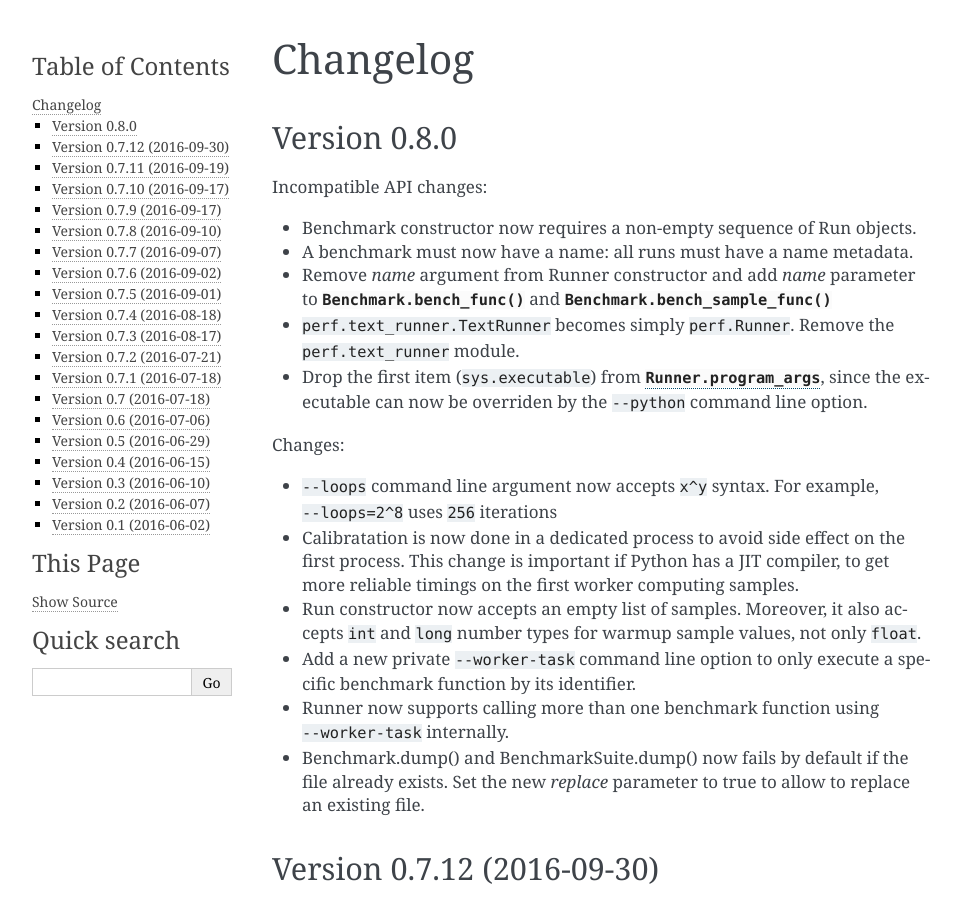
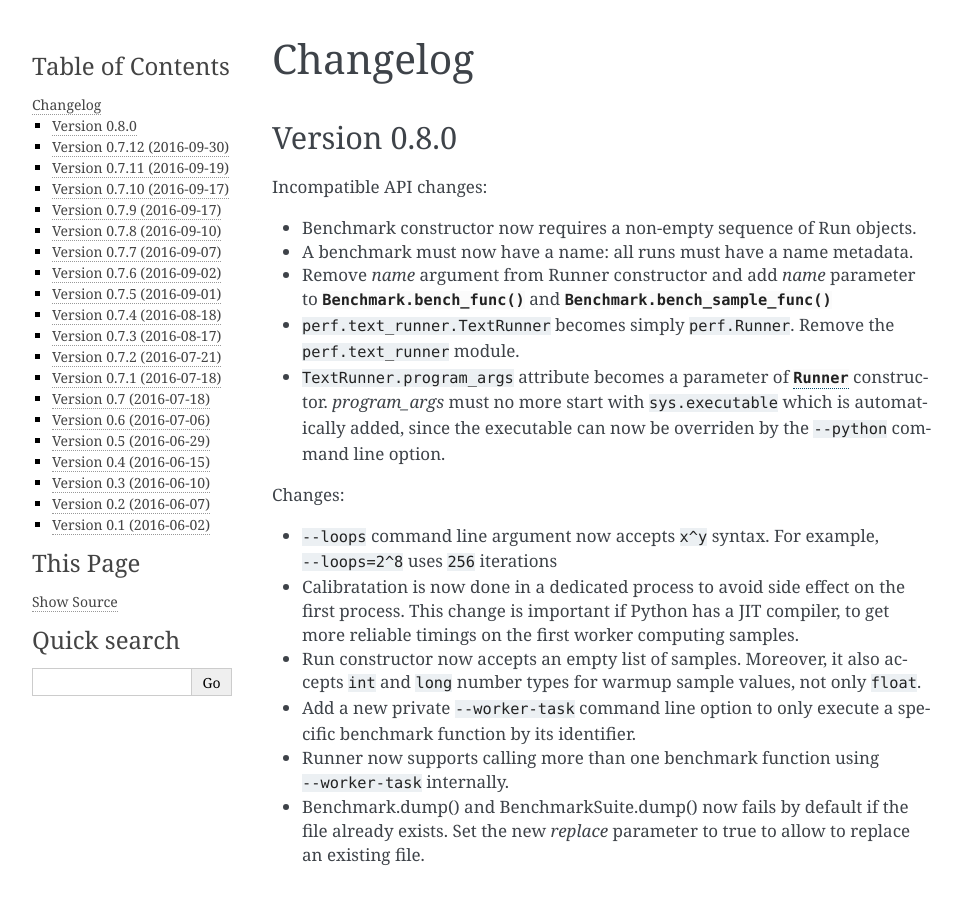
Before and after one commit to psf/pyperf, a Sphinx documentation site: the page built from doc/changelog.rst, in a window 1280 px wide and 900 px high. Shown: the whole window, without its empty margins (148-1110 px from the left). Built offline with Sphinx 7.4.7, drawn with Linux system fonts in a browser that asks for light colours.

Commit message:
program_args becomes a parameter of Runner

```diff
--- a/doc/changelog.rst
+++ b/doc/changelog.rst
@@ -12,9 +12,10 @@ Incompatible API changes:
   to :func:`Benchmark.bench_func` and :func:`Benchmark.bench_sample_func`
 * ``perf.text_runner.TextRunner`` becomes simply ``perf.Runner``.
   Remove the ``perf.text_runner`` module.
-* Drop the first item (``sys.executable``) from
-  :attr:`Runner.program_args`, since the executable can now be overriden
-  by the ``--python`` command line option.
+* ``TextRunner.program_args`` attribute becomes a parameter of :class:`Runner`
+  constructor. *program_args* must no more start with ``sys.executable`` which
+  is automatically added, since the executable can now be overriden by the
+  ``--python`` command line option.
 
 Changes:
 
```
Also changed, not shown: doc/api.rst (+6 -6 lines), 2 other files.
